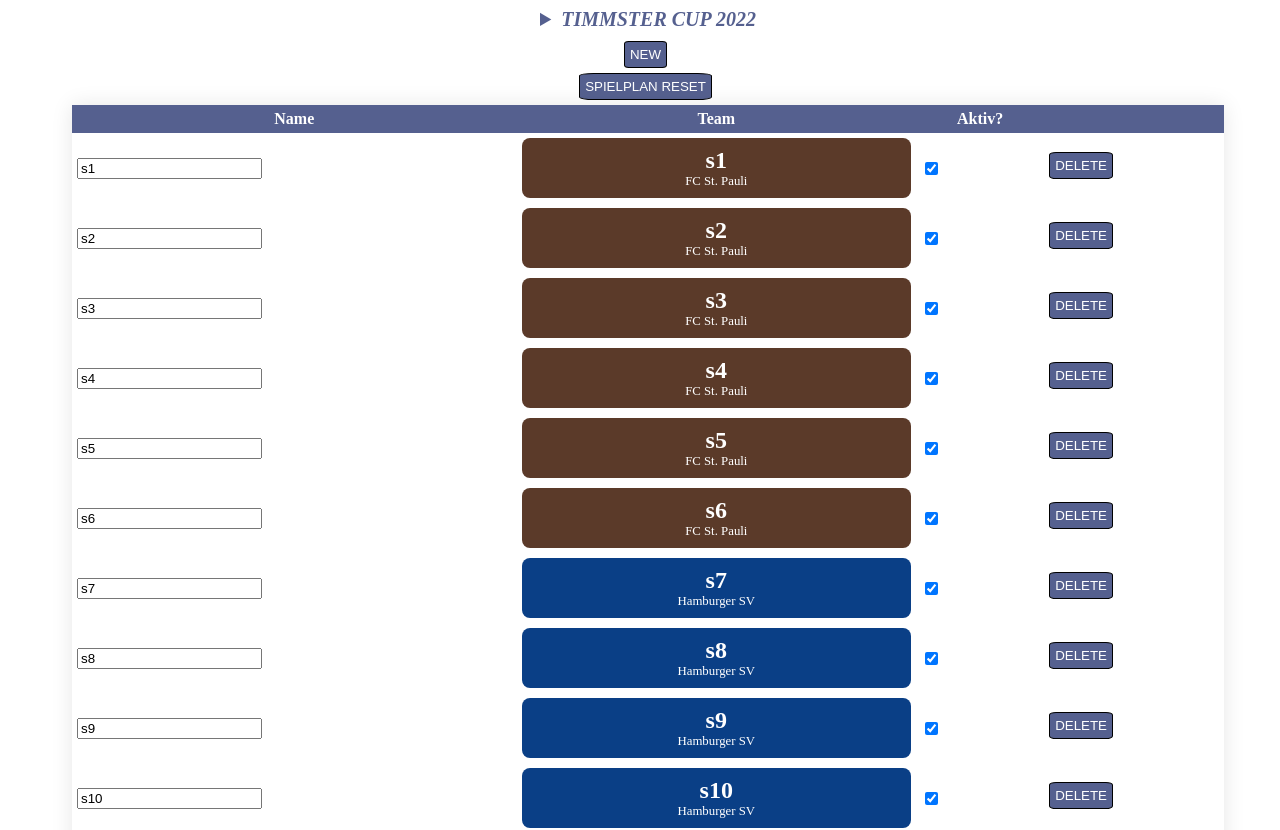
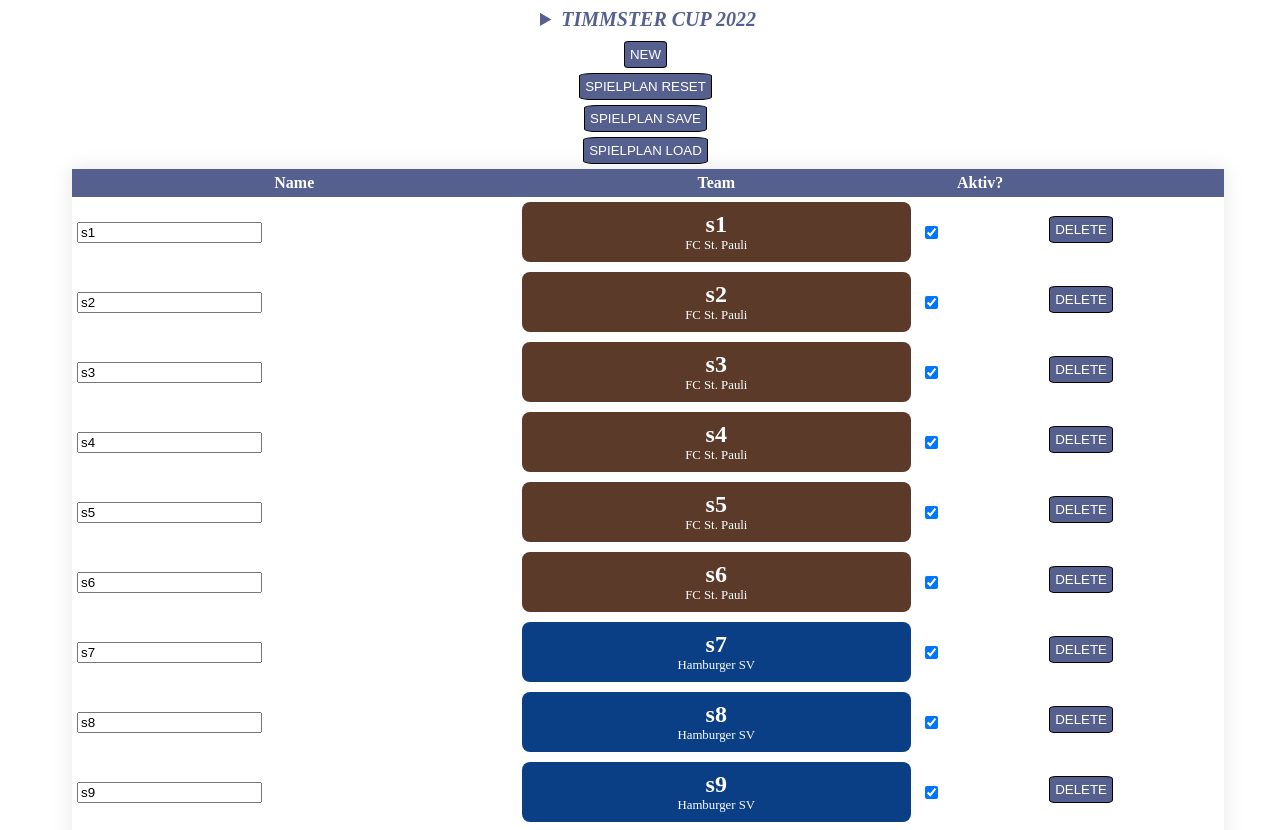
Before and after one commit to Timmster/timmster-cup, an Angular app: page /data in a window 1280 px wide. Shown: the top 830 px of the page. Built offline with nearby package versions, Linux system fonts and the light colour scheme.

Commit message:
4 files modified

```diff
--- a/src/app/DB.ts
+++ b/src/app/DB.ts
@@ -28,12 +28,12 @@ export const initData = () => {
 
   DATA = new TcTournament(PLAYERS, TEAMS);
   DATA.initAllGames();
-  saveData();
 };
 
 export const loadData = () => {
-  if (FORCE_REFRESH || localStorage.getItem(KEY) == null) {
+  if (localStorage.getItem(KEY) == null) {
     initData();
+    saveData();
   } else {
     DATA = JSON.parse(localStorage.getItem(KEY));
   }
@@ -48,5 +48,5 @@ const autoSave = () => {
   }, 30000);
 };
 
+// autoSave();
 loadData();
-// autoSave();
--- a/src/app/views/badge/badge.component.css
+++ b/src/app/views/badge/badge.component.css
@@ -32,7 +32,7 @@
 .sport0 {
   /* SACKEN */
   color: black;
-  background-color: #faebd7;
+  background-color: #c0d6e4;
   border: 2px solid black;
 }
 
--- a/src/app/views/data/data.component.html
+++ b/src/app/views/data/data.component.html
@@ -1,5 +1,7 @@
 <button (click)="newPlayer()">NEW</button>
 <button (click)="newPlan()">SPIELPLAN RESET</button>
+<button (click)="savePlan()">SPIELPLAN SAVE</button>
+<button (click)="loadPlan()">SPIELPLAN LOAD</button>
 <table>
   <tr>
     <th>Name</th>
--- a/src/app/views/data/data.component.ts
+++ b/src/app/views/data/data.component.ts
@@ -1,5 +1,5 @@
 import { Component, OnInit } from '@angular/core';
-import { DATA, saveData } from '../../DB';
+import { DATA, loadData, saveData } from '../../DB';
 import { TcPlayer } from '../../model/TcPlayer';
 
 @Component({
@@ -22,12 +22,20 @@ export class DataComponent implements OnInit {
     return DATA.teams;
   }
 
-  save() {
+  savePlan() {
     saveData();
+  }
+
+  loadPlan() {
+    loadData();
   }
 
   newPlayer() {
     DATA.players.push(new TcPlayer('Neu' + Math.floor(Math.random() * 100)));
+  }
+
+  newPlan() {
+    DATA.initAllGames();
   }
 
   deletePlayer(player: TcPlayer) {
```
